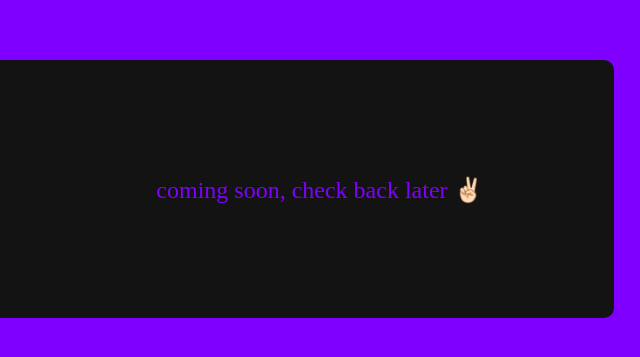
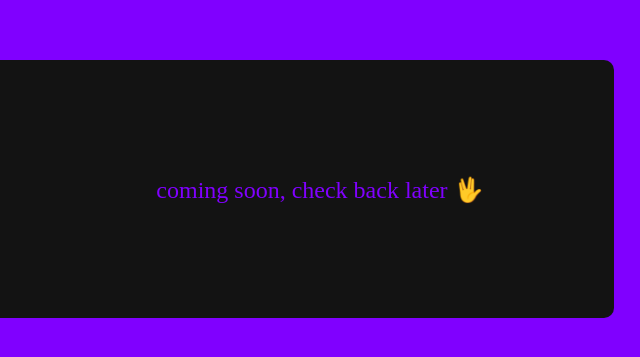
Before and after one commit to rzere/climeactic, a plain HTML site: page index.html in a window 1280 px wide. Shown: the part 211-568 px from the top of the page, 608-1248 px from the left. Drawn offline with Linux system fonts and the light colour scheme; a web font is replaced by a local one.

Commit message:
hello vulcans

```diff
--- a/index.html
+++ b/index.html
@@ -31,7 +31,7 @@
 				<img src="images/img-01.png" alt="logo">
 			</div>
 				<span class="contact1-form-title">
-					coming soon, check back later ✌🏻
+					coming soon, check back later 🖖
 				</span>
 		</div>
 	</div>
```
